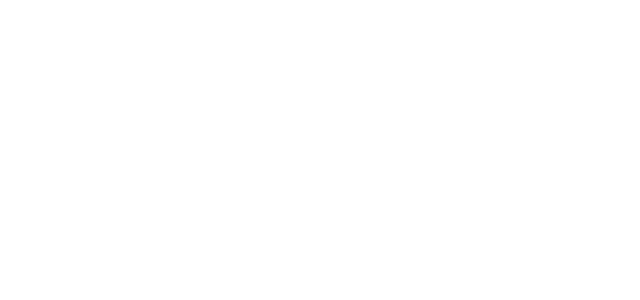
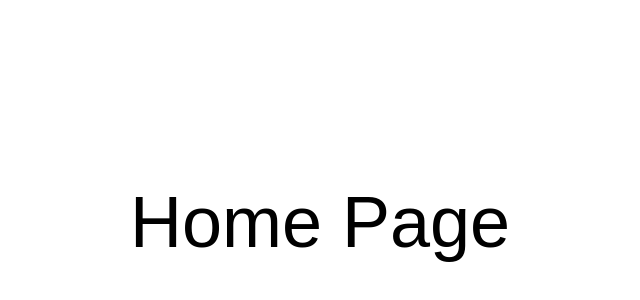
Before and after one commit to ABDUL-RAHMAN-9/HireGrid-, a React (Vite) app: page / in a window 1280 px wide. Shown: the part 178-478 px from the top of the page, without its empty margins (320-960 px from the left). Built offline with nearby package versions, Linux system fonts and the light colour scheme.

Commit message:
feat: setup routing with react-router-dom
- Added Navbar component to App layout
- Configured Routes and Route for Home, Product, About, and Contact pages
- Applied basic styling for centered content

```diff
--- a/src/App.jsx
+++ b/src/App.jsx
@@ -1,8 +1,24 @@
 import React from 'react'
+import Navbar from './components/Navbar'
+import Home from './pages/Home'
+import Contact from './pages/Contact'
+import About from './pages/About'
+import Product from './pages/Product'
+import { Routes, Route } from 'react-router-dom'
+
 const App = () =>
 {
   return (
     <div>
+      <Navbar />
+      <div className="flex items-center justify-center min-h-screen text-7xl">
+        <Routes>
+          <Route path='/' element={<Home />} />
+          <Route path='/product' element={<Product />} />
+          <Route path='/about' element={<About />} />
+          <Route path='/contact' element={<Contact />} />
+        </Routes>
+      </div>
     </div>
   )
 }
```
